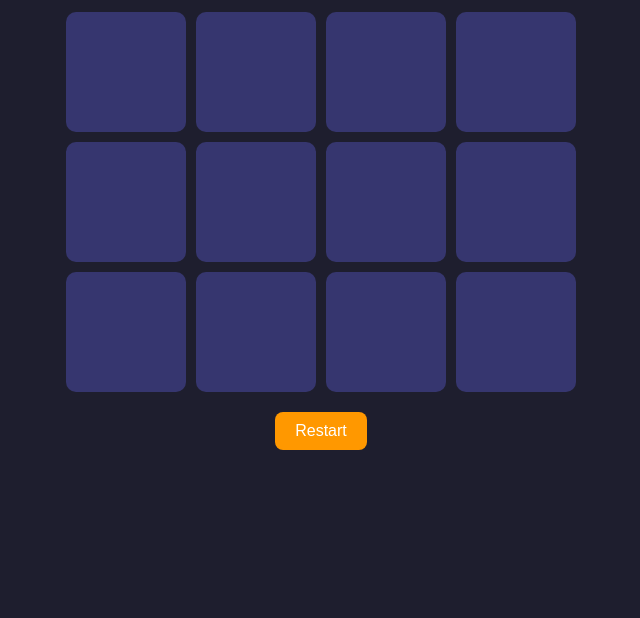
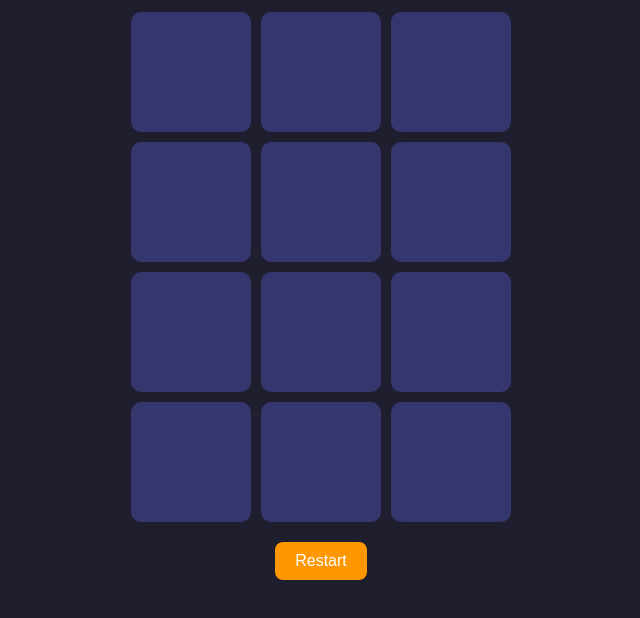
Before and after one commit to Maha-an/Pair-Up, a plain HTML site: page index.html in a window 1280 px wide. Shown: the part 104-722 px from the top of the page, without its empty margins (319-959 px from the left). Drawn offline with Linux system fonts and the light colour scheme.

Commit message:
Modify board layout and styles in index.html
Updated grid layout and styles for the game board.

```diff
--- a/index.html
+++ b/index.html
@@ -33,8 +33,8 @@
     #board {
       display: grid;
       /* 4 tiles horizontal, 3 tiles vertical with sizes */
-      grid-template-columns: repeat(4, 120px);
-      grid-template-rows: repeat(3, 120px);
+      grid-template-columns: repeat(3, 120px);
+      grid-template-rows: repeat(4, 120px);
       gap: 10px;
     }
 
```
